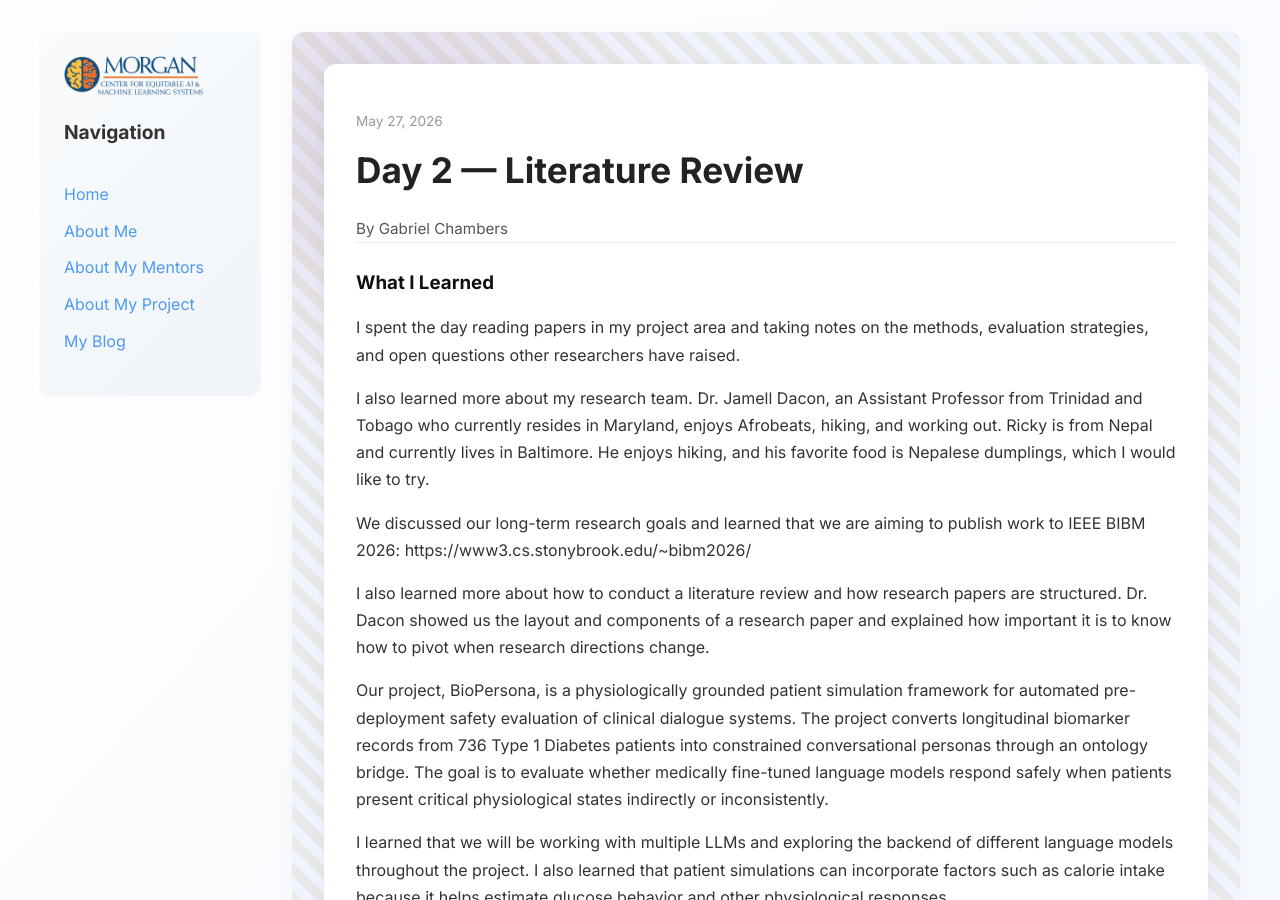
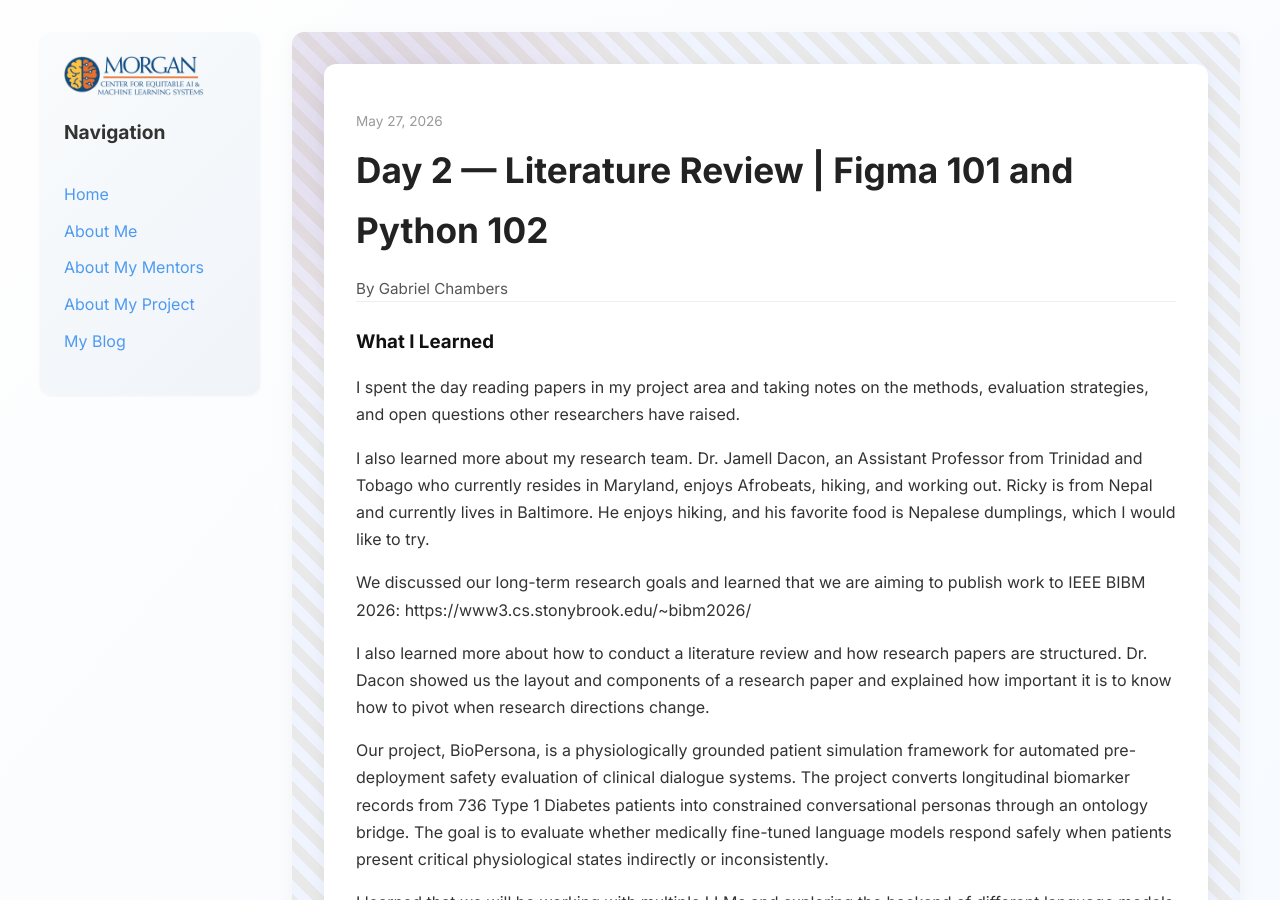
Before and after one commit to Gabbycodez/gabbycodezceamls26.github.io, a Jekyll site: the page built from _posts/2026-05-27-day-2.md, in a window 1280 px wide and 900 px high. Built offline with Jekyll 4.4.1, drawn with Linux system fonts in a browser that asks for light colours.

Commit message:
Update 2026-05-27-day-2.md

```diff
--- a/_posts/2026-05-27-day-2.md
+++ b/_posts/2026-05-27-day-2.md
@@ -1,6 +1,6 @@
 ---
 layout: post
-title: "Day 2 — Literature Review"
+title: "Day 2 — Literature Review | Figma 101 and Python 102"
 date: 2026-05-27
 permalink: /day2.html
 tags: ["literature-review", "research"]
```
